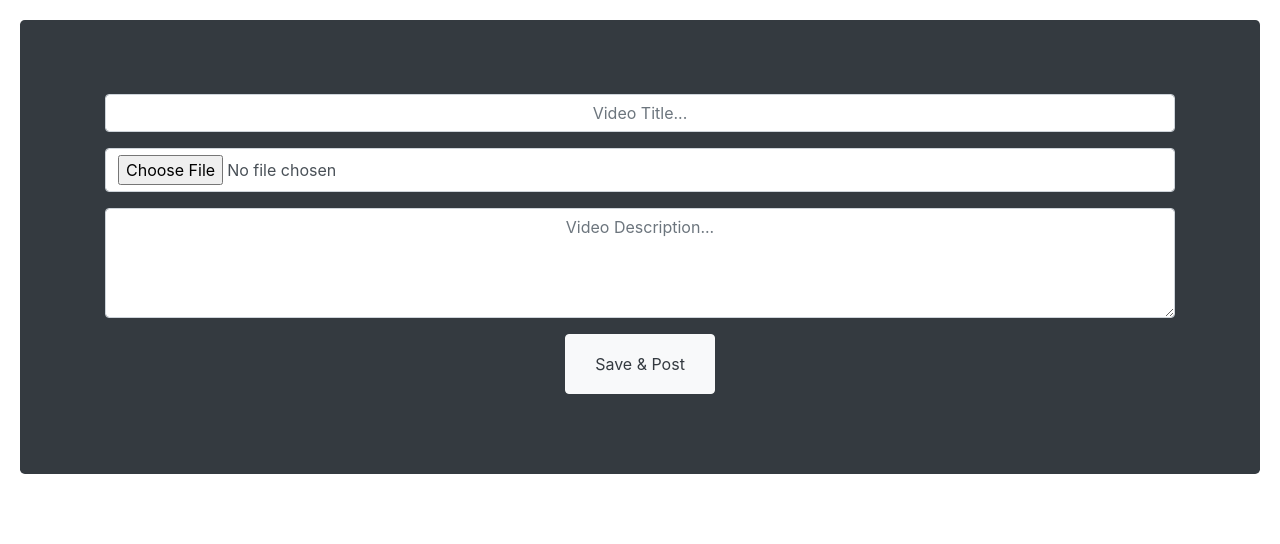
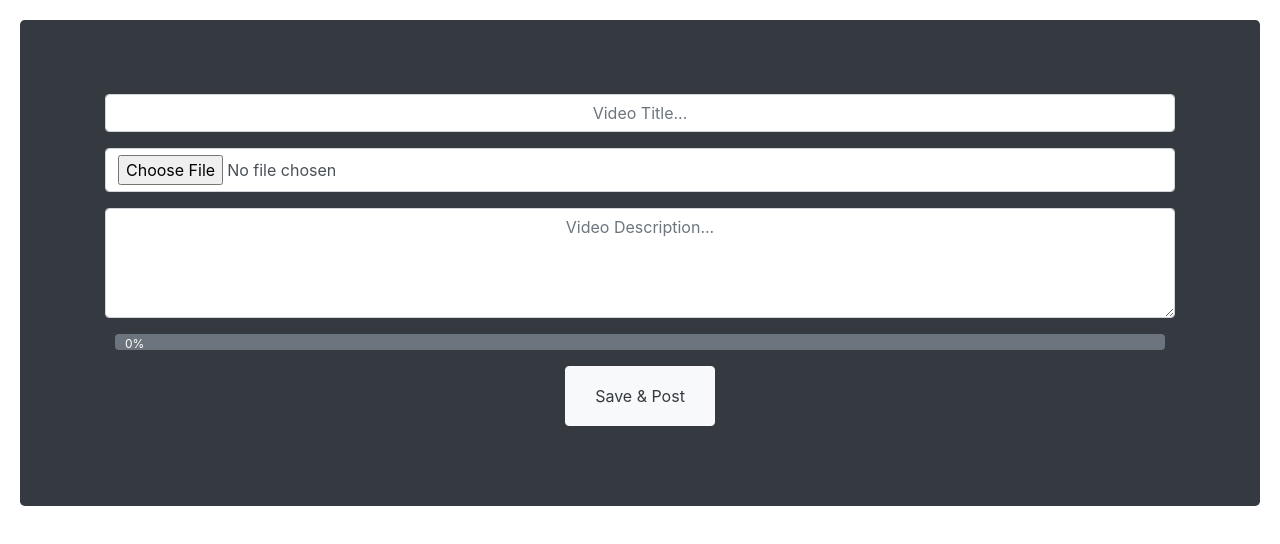
Before and after one commit to thexenon/BIOSSA-KNUST, a plain HTML site: page videotutorial.html in a window 1280 px wide. Drawn offline with nearby package versions, Linux system fonts and the light colour scheme.

Commit message:
Update videotutorial.html

```diff
--- a/videotutorial.html
+++ b/videotutorial.html
@@ -70,6 +70,11 @@
                     <textarea id="main-desc" rows="4" placeholder="Video Description..." class="form-control"></textarea>
                     <div class="invalid-feedback">
                         Write a Video Description.
+                    </div>
+                </div>
+                <div class="form-group">
+                    <div class="progress bg-secondary">
+                        <div id="upload-progress" class="progress-bar bg-success" style="width: 0%;">0%</div>
                     </div>
                 </div>
                 <div class="form-group">
```
